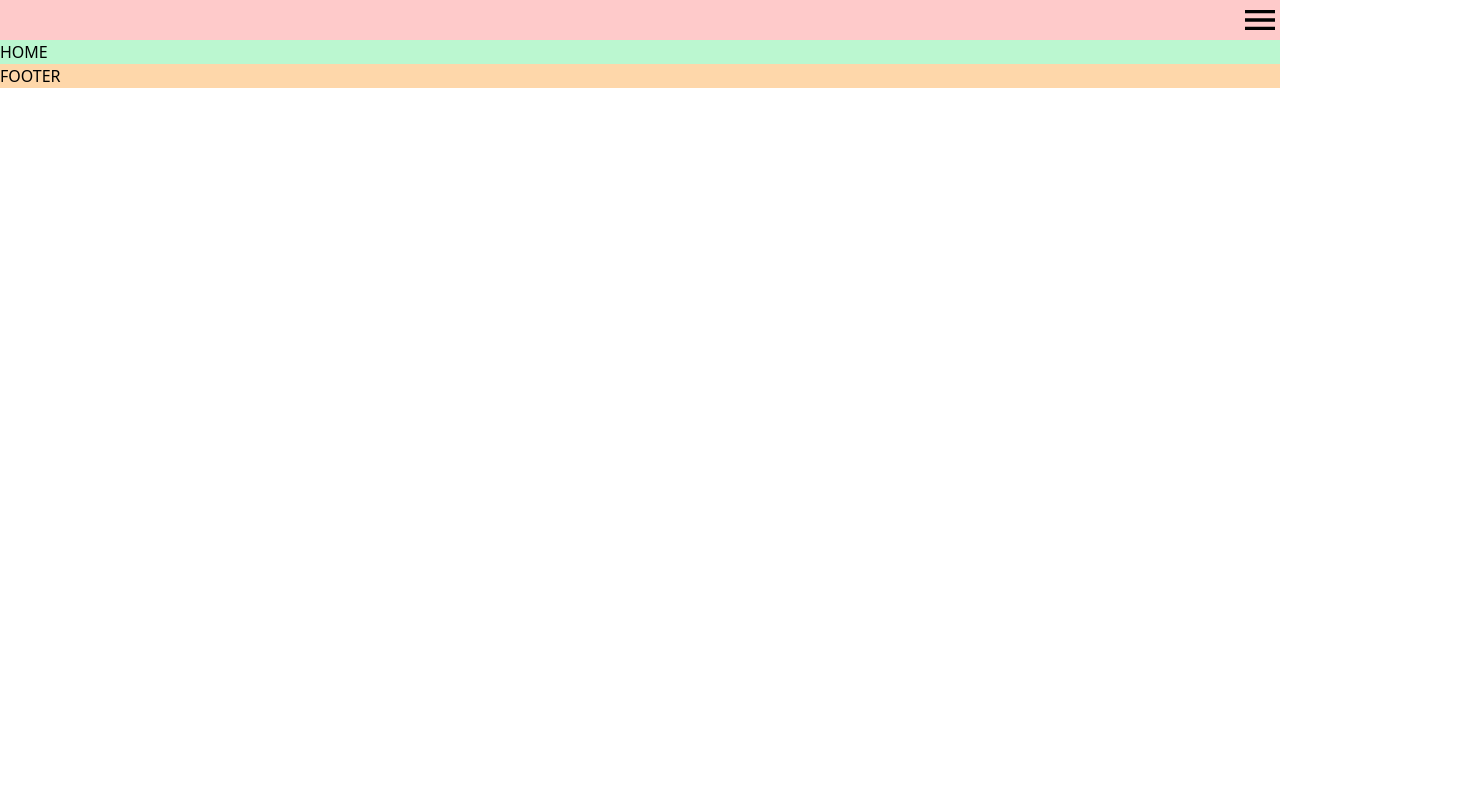
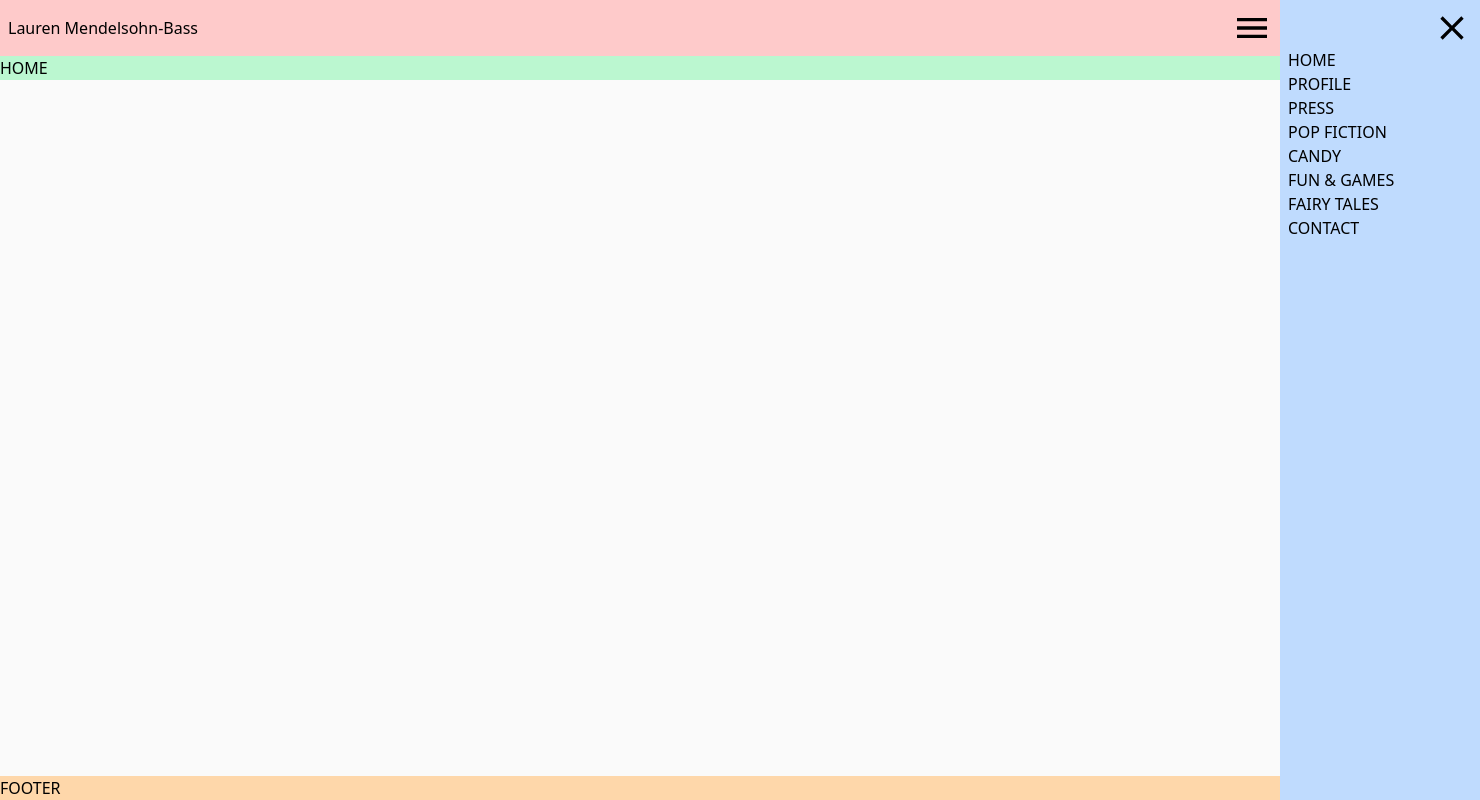
Before and after one commit to MongrelArchitect/lauren-new, a React (Vite) app: page / in a window 1280 px wide. Shown: the whole page, 1480 px wide, since content can reach past the window. Built offline with nearby package versions, Linux system fonts and the light colour scheme.

Commit message:
Move nav menu & setup firebase

```diff
--- a/index.html
+++ b/index.html
@@ -5,7 +5,7 @@
     <meta name="viewport" content="width=device-width, initial-scale=1.0" />
     <title>Mendelsohn-Bass Fine Art</title>
   </head>
-  <body>
+  <body class="overflow-x-hidden max-w-[100svw] bg-neutral-50">
     <div id="root"></div>
     <script type="module" src="/src/main.tsx"></script>
   </body>
--- a/package.json
+++ b/package.json
@@ -10,6 +10,7 @@
     "preview": "vite preview"
   },
   "dependencies": {
+    "firebase": "^10.7.0",
     "react": "^18.2.0",
     "react-dom": "^18.2.0",
     "react-router-dom": "^6.20.0"
--- a/src/components/Footer.tsx
+++ b/src/components/Footer.tsx
@@ -1,5 +1,5 @@
 export default function Footer() {
   return (
-    <footer className="bg-orange-200">FOOTER</footer>
+    <footer className="bg-orange-200 mt-auto">FOOTER</footer>
   );
 }
--- a/src/components/Nav.tsx
+++ b/src/components/Nav.tsx
@@ -11,12 +11,21 @@ export default function Nav() {
   };
 
   return (
-    <nav className="flex justify-end bg-red-200">
+    <nav className="flex items-center justify-between bg-red-200 p-2">
+      <span>Lauren Mendelsohn-Bass</span>
       <div
         className={`${
-          menuVisible ? null : "-translate-x-full"
-        } absolute left-0 top-0 h-[100svh] min-w-[200px] bg-blue-200 p-2 transition-transform`}
+          menuVisible ? null : "translate-x-full"
+        } absolute right-0 top-0 flex h-[100svh] min-w-[200px] flex-col bg-blue-200 p-2 transition-transform`}
       >
+        <button className="self-end" type="button">
+          <img
+            alt="menu"
+            className="h-[40px]"
+            onClick={toggleMenu}
+            src={closeIcon}
+          />
+        </button>
         <ul>
           <li>HOME</li>
           <li>PROFILE</li>
@@ -33,7 +42,7 @@ export default function Nav() {
           alt="menu"
           className="h-[40px]"
           onClick={toggleMenu}
-          src={menuVisible ? closeIcon : menuIcon}
+          src={menuIcon}
         />
       </button>
     </nav>
--- a/src/pages/Root.tsx
+++ b/src/pages/Root.tsx
@@ -1,11 +1,11 @@
-import { Outlet } from 'react-router-dom';
+import { Outlet } from "react-router-dom";
 
-import Footer from '@components/Footer';
-import Nav from '@components/Nav';
+import Footer from "@components/Footer";
+import Nav from "@components/Nav";
 
 export default function Root() {
   return (
-    <div>
+    <div className="flex min-h-[100svh] flex-col">
       <Nav />
       <Outlet />
       <Footer />
--- /dev/null
+++ b/src/util/firebase.ts
@@ -0,0 +1,19 @@
+// Import the functions you need from the SDKs you need
+import { initializeApp } from "firebase/app";
+// TODO: Add SDKs for Firebase products that you want to use
+// https://firebase.google.com/docs/web/setup#available-libraries
+
+// Your web app's Firebase configuration
+const firebaseConfig = {
+  apiKey: "AIzaSyDijQt7oGC5EJp0pKnTItHFMI6J42HBkd0",
+  authDomain: "lauren-art.firebaseapp.com",
+  projectId: "lauren-art",
+  storageBucket: "lauren-art.appspot.com",
+  messagingSenderId: "798398504988",
+  appId: "1:798398504988:web:e5a1679eeca0c4ca65bfd9"
+};
+
+// Initialize Firebase
+const app = initializeApp(firebaseConfig);
+
+export default app;
--- a/tsconfig.json
+++ b/tsconfig.json
@@ -10,6 +10,7 @@
       "@assets/*": ["src/assets/*"],
       "@components/*": ["src/components/*"],
       "@pages/*": ["src/pages/*"],
+      "@util/*": ["src/util/*"],
     },
 
     /* Bundler mode */
--- a/vite.config.ts
+++ b/vite.config.ts
@@ -9,6 +9,7 @@ export default defineConfig({
       "@assets": "/src/assets",
       "@components": "/src/components",
       "@pages": "/src/pages",
+      "@util": "/src/util",
     },
   },
 })
```
Also changed, not shown: 1 other file (tests, documents, lock files or other folders).
